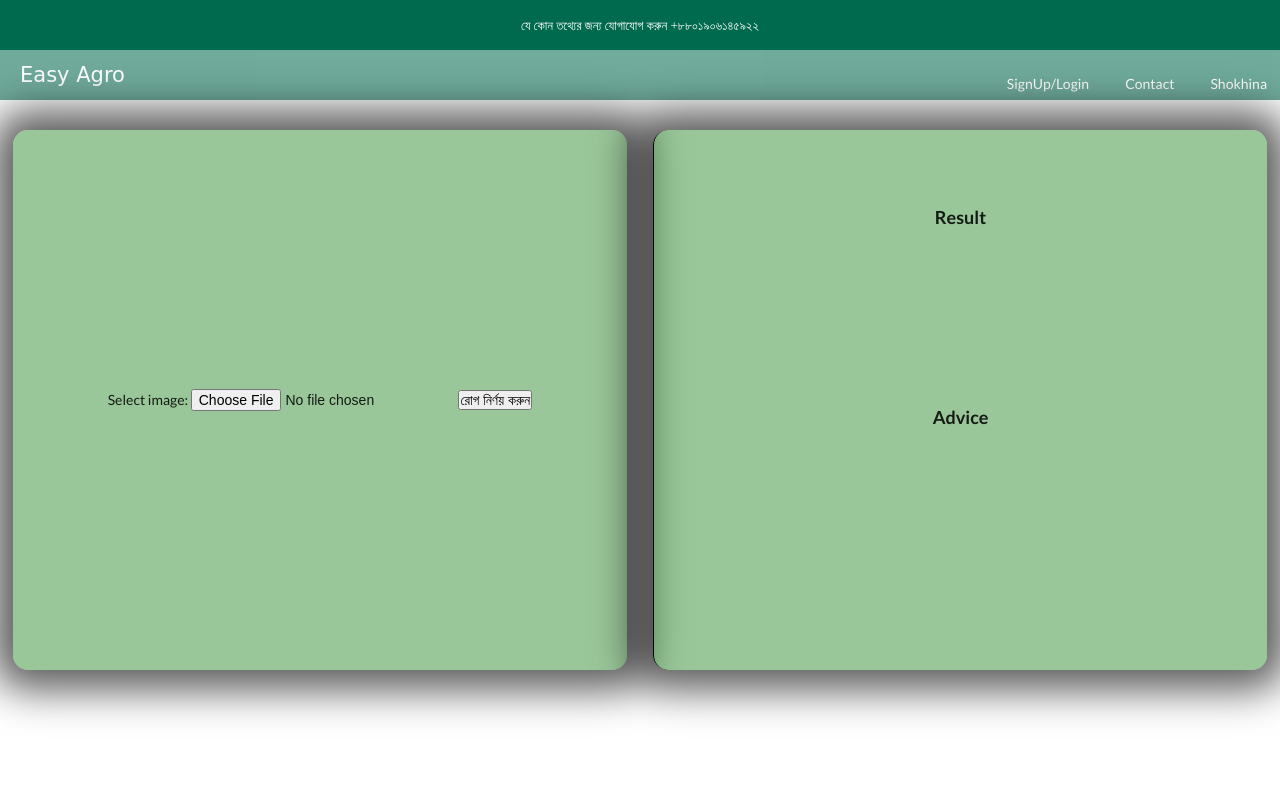
After one commit to devanamul/EasyAgro, a Django app: page /diseaseidentification in a window 1280 px wide. The commit adds this page. Run offline with Django 4.2, Linux system fonts and the light colour scheme.

Commit message:
front end for disease identification almost done

```diff
--- a/EasyAgro/EasyAgro/static/EasyAgro/dashboard.css
+++ b/EasyAgro/EasyAgro/static/EasyAgro/dashboard.css
@@ -118,7 +118,7 @@ body {
 }
 
 .header.item {
-	font-family: 'Fantasy';
+	font-family: cursive;
 	align-items: center;
 	justify-content: center;
 	display: flex;
@@ -208,3 +208,7 @@ body {
 	align-items: center;
 	margin: 20px;
 }
+
+.card:hover{
+	background: rgba(0, 106, 78, 0.842);
+}
--- /dev/null
+++ b/EasyAgro/EasyAgro/static/EasyAgro/disease.css
@@ -0,0 +1,103 @@
+*{
+    margin: 0;
+    padding: 0;
+}
+
+body {
+	display: flex;
+	flex-direction: column;
+}
+
+.part1 {
+	position: absolute;
+	width: 1512px;
+	height: 50px;
+	top: 0px;
+	background: #006A4E;
+	display: flex;
+	justify-content: center;
+	align-items: center;
+}
+
+.part2 {
+	position: absolute;
+	width: 1512px;
+	height: 50px;
+	top: 50px;
+	background: rgba(0, 106, 78, 0.8);
+	opacity: 0.7;
+	/*box-shadow: 0px 4px 4px rgba(0, 0, 0, 0.25);*/
+	display: flex;
+	flex-direction: row;
+	justify-content: space-between;
+}
+
+.part3 {
+	position: absolute;
+	width: 1512px;
+	height: 600px;
+	top: 100px;
+	background-size: cover;
+	display: flex;
+	/*flex-wrap: nowrap;*/
+	justify-content: space-around;
+	align-items: center;
+	/*background-image: url("../EasyAgro/image3.jpeg");*/
+
+}
+
+
+.contact {
+	position: absolute;
+	width: 400px;
+	height: 15px;
+	font-family: 'Sans-serif';
+	font-style: normal;
+	font-weight: 400;
+	font-size: 13px;
+	line-height: 16px;
+	color: #FFFFFF;
+	text-align: center;
+}
+
+.header.item {
+	font-family: 'Fantasy';
+	align-items: center;
+	justify-content: center;
+	display: flex;
+	font-size: 1.5em;
+	color: #FFFFFF;
+	margin: 20px;
+}
+
+.ui.right.secondary.menu{
+	display: flex;
+	align-items: center;
+	justify-content: center;
+}
+
+.upload {
+	box-shadow: 0 0 40px 20px rgba(0, 0, 0, 0.644);
+	display: flex;
+	align-items: center;
+	justify-content: center;
+	height: 90%;
+	width: 48%;
+	background-color: rgba(16, 121, 16, 0.418);
+	margin: 10 px;
+	border-radius: 15px;
+}
+
+.treatment {
+	box-shadow: 0 0 40px 20px rgba(0, 0, 0, 0.644);
+	border-left: 1px solid rgb(0, 0, 0);
+	display: flex;
+	flex-direction: column;
+	align-items: center;
+	justify-content: space-around;
+	height: 90%;
+	width: 48%;
+	background-color: rgba(16, 121, 16, 0.418);
+	margin: 10 px;
+	border-radius: 15px;
+}
--- /dev/null
+++ b/EasyAgro/EasyAgro/templates/EasyAgro/disease.html
@@ -0,0 +1,45 @@
+<!DOCTYPE html>
+<html>
+<head>
+	<meta charset="utf-8">
+	<meta name="viewport" content="width=device-width, initial-scale=1">
+	<title>Easy Agro</title>
+	<link rel="stylesheet" href="https://cdnjs.cloudflare.com/ajax/libs/semantic-ui/2.4.1/semantic.min.css">
+	<link rel="stylesheet" type="text/css" href="../static/EasyAgro/disease.css">
+</head>
+<body>
+	<div class="part1" style="width: 100%;">
+		<h8 class="contact">যে কোন তথ্যের জন্য যোগাযোগ করুন   +৮৮০১৯০৬১৪৫৯২২</h8>
+	</div>
+
+	<div class="part2" style="width: 100%;">
+		<div style="font-family: cursive;" class="header item">Easy Agro</div>
+
+		<div style="display: flex; align-items: center; justify-content: center;" class="ui right secondary menu">
+			<a style="color: white;" class="item" href="">SignUp/Login</a>
+			<a style="color: white;" class="item" href="">Contact</a>
+			<a style="color: white;" class="item" href="">Shokhina</a>
+		</div>
+	</div>
+
+	<div class="part3" style="width: 100%;">
+		<div class="upload">
+			<form action="/action_page.php">
+			  <label for="img">Select image:</label>
+			  <input type="file" id="img" name="img" accept="image/*">
+			  <button name='submit' !-- type="submit" class="submit-btn" -->রোগ নির্ণয় করুন</button>
+			</form>
+		</div>
+
+		<div class="treatment">
+			<div class="result">
+				<h3>Result</h3>
+			</div>
+			  <h3>Advice</h3>
+			<div class="advice">
+
+			</div>
+		</div>
+	</div>
+</body>
+</html>
--- a/EasyAgro/EasyAgro/templates/EasyAgro/home.html
+++ b/EasyAgro/EasyAgro/templates/EasyAgro/home.html
@@ -25,17 +25,17 @@
 	<div class="part3" style="width: 100%;">
 		<div class="slide">
 			<div class="diseaseIdent">
-				<h4>কোন একাউন্ট ছাড়াই আপনার ফসলের রোগ নির্ণয় করতে <a href="">এখানে</a> ক্লিক করুন</h4>
+				<h4>কোন একাউন্ট ছাড়াই আপনার ফসলের রোগ নির্ণয় করতে <a href="{% url 'Disease' %}">এখানে</a> ক্লিক করুন</h4>
 			</div>
 		</div>
 		<div class="slide">
 			<div class="diseaseIdent">
-				<h4>কোন একাউন্ট ছাড়াই আপনার ফসলের রোগ নির্ণয় করতে <a href="">এখানে</a> ক্লিক করুন</h4>
+				<h4>কোন একাউন্ট ছাড়াই আপনার ফসলের রোগ নির্ণয় করতে <a href="{% url 'Disease' %}">এখানে</a> ক্লিক করুন</h4>
 			</div>
 		</div>
 		<div class="slide">
 			<div class="diseaseIdent">
-				<h4>কোন একাউন্ট ছাড়াই আপনার ফসলের রোগ নির্ণয় করতে <a href="">এখানে</a> ক্লিক করুন</h4>
+				<h4>কোন একাউন্ট ছাড়াই আপনার ফসলের রোগ নির্ণয় করতে <a href="{% url 'Disease' %}">এখানে</a> ক্লিক করুন</h4>
 			</div>
 		</div>
 	</div>
--- a/EasyAgro/EasyAgro/urls.py
+++ b/EasyAgro/EasyAgro/urls.py
@@ -22,5 +22,6 @@ urlpatterns = [
     path('', views.home, name='homepage'),
     path('signin', views.signin, name = 'SignIn'),
     path('dashboard', views.dashboard, name = 'Dashboard'),
-    path('projectform', views.projectForm, name = 'ProjectForm')
+    path('projectform', views.projectForm, name = 'ProjectForm'),
+    path('diseaseidentification', views.diseaseIdentification, name = 'Disease')
 ]
--- a/EasyAgro/EasyAgro/views.py
+++ b/EasyAgro/EasyAgro/views.py
@@ -11,3 +11,6 @@ def dashboard(request):
 
 def projectForm(request):
 	return render(request, "EasyAgro/projectForm.html")
+
+def diseaseIdentification(request):
+	return render(request, "EasyAgro/disease.html")
```
Also changed, not shown: EasyAgro/EasyAgro/templates/EasyAgro/dashboard.html (+4 -4 lines).
